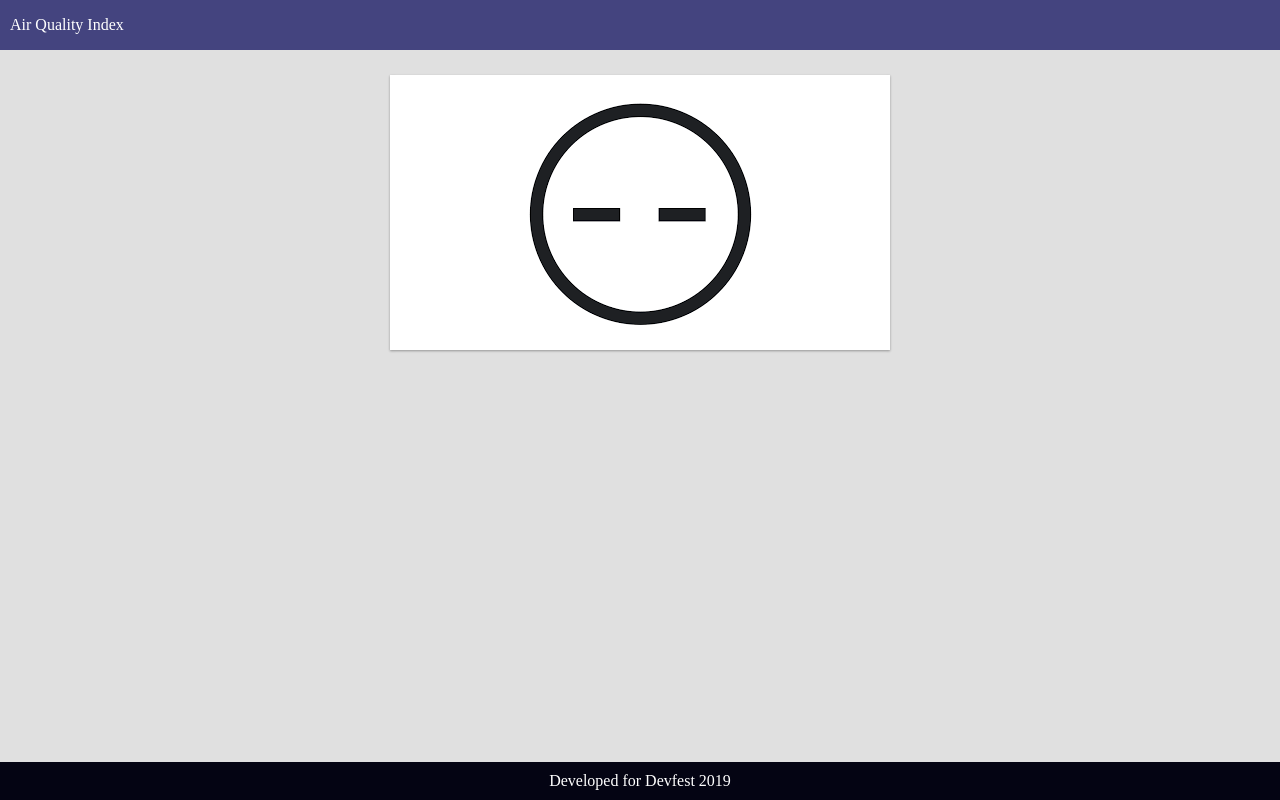
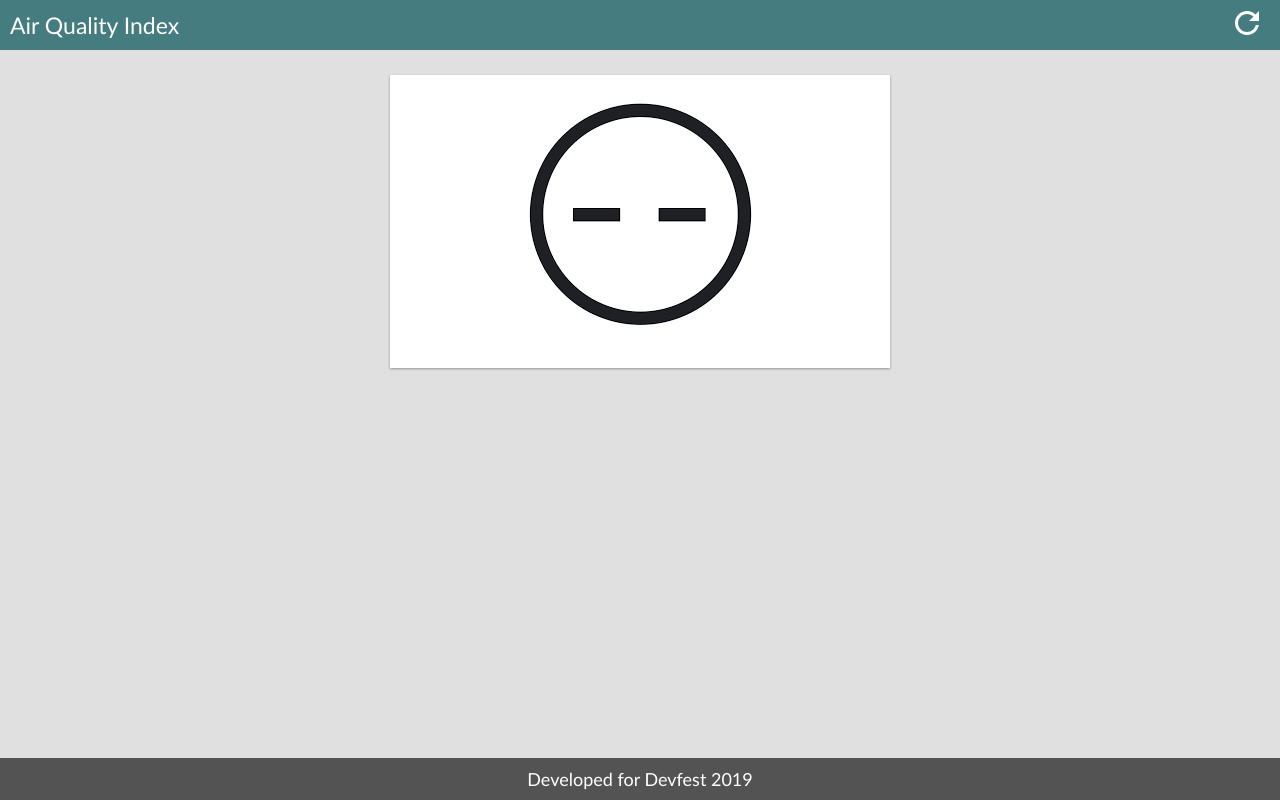
Before and after one commit to AwaisKamran/progressive-web-app-demo, an Angular app in the folder app/: page / in a window 1280 px wide. Built offline with nearby package versions, Linux system fonts and the light colour scheme; no server answers.

Commit message:
Progressive web app: styling changes

```diff
--- a/app/src/app/app.component.css
+++ b/app/src/app/app.component.css
@@ -20,5 +20,31 @@
     display: block;
     margin-left: auto;
     margin-right: auto;
-    margin-top: 25px;
+    margin-top: 10px;
+    font-family: Calibri;
+    font-weight: 100;
 }
+
+.aqi-text{
+    font-weight: 500 !important;
+    font-size: 40px;
+}
+
+.aqi-index{
+    font-size: 45px;
+    font-weight: 100 !important;
+    line-height: 35px;
+}
+
+.city-name, .city-attribute-name{
+    font-weight: 400 !important;
+}
+
+.other-message{
+    width: 100%;
+    text-align: center;
+    font-size: 22px;
+    margin-top: 40px;
+    font-family: Calibri;
+    font-weight: 300;
+}
--- a/app/src/app/app.component.html
+++ b/app/src/app/app.component.html
@@ -1,16 +1,15 @@
 <div class="container">
   <main>
     <div class="aqi-image-container">
-      <img src="../assets/images/{{imageIndex}}.png" />
+      <img src="../assets/images/{{imageIndex}}.png" /><br/>
     </div>
 
-    <div *ngIf="aqiIndexString" class="aqi-description">
+    <div *ngIf="hasAqi; else other" class="aqi-description">
       <div class="aqi-text" [ngStyle]="{'color': colorCode }">{{ aqiIndexString }}</div>
-      <div class="aqi-index" [ngStyle]="{'color': colorCode }">{{ aqiIndexObj.aqi }}</div>
+      <div class="aqi-index" [ngStyle]="{'color': colorCode }">{{ aqiIndexObj.aqi }}</div><br/>
       <div class="city-name">{{ aqiIndexObj.city.name }}</div>
       <div class="city-attribute-name">{{ aqiIndexObj.attributions[0].name }}</div>
-      <div class="iaqi-pm25">pm25 {{ aqiIndexObj.iaqi.pm25.v }}</div>
-      <div class="time">w {{ aqiIndexObj.time.s }}</div>
+      <div class="time">Last recorded {{ aqiIndexObj.time.s | date: 'short'}}</div>
     </div>
   </main>
 </div>
--- a/app/src/app/app.component.ts
+++ b/app/src/app/app.component.ts
@@ -12,16 +12,20 @@ export class AppComponent {
   public colorCode: string;
   public aqiIndexObj: any;
   public imageIndex: number = -1;
+  public hasAqi: boolean = false;
 
   constructor(
     public statsService: StatsService
   ) {
     this.statsService.getAirQualityIndex().subscribe(
       (res: any) => {
+        this.hasAqi = true;
         this.aqiIndexObj = res.data;
         this.evaluateAQI(res.data.aqi);
       },
-      (err) => { }
+      (err) => {
+        this.hasAqi = false;
+      }
     )
   }
 
@@ -57,7 +61,7 @@ export class AppComponent {
       this.imageIndex = 6;
     }
     else{
-      this.aqiIndexString = null;
+      this.hasAqi = false;
     }
   }
 }
--- a/app/src/index.html
+++ b/app/src/index.html
@@ -18,7 +18,9 @@
 </head>
 <body>
   <header class="header">
-    <div class="aqi-heading">Air Quality Index</div>
+    <div class="float-left aqi-heading">Air Quality Index</div>
+    <div class="float-right refresh-icon"><img src="./assets/images/refresh.png" /></div>
+    <div class="clear-both"></div>
   </header>
 
   <div class="root-padding"><app-root></app-root></div>
--- a/app/src/styles.css
+++ b/app/src/styles.css
@@ -2,8 +2,11 @@
     height: 50px;
     line-height: 50px;
     color: white;
-    background-color: #44447f;
+    background-color: #447c7f;
     padding-left: 10px;
+    font-family: Calibri;
+    font-weight: 100;
+    font-size: 23px;
 }
 
 body{
@@ -21,8 +24,29 @@ footer{
     bottom: 0px;
     text-align: center;
     width: 100%;
-    background-color: #040413;
+    background-color: #535354;
     color: white;
     padding-top: 10px;
     padding-bottom: 10px;
+    font-family: Calibri;
+    font-weight: 100;
+    font-size: 18px;
 }
+
+.float-left{
+    float: left;
+}
+
+.float-right{
+    float: right;
+}
+
+.clear-both{
+    clear: both;
+}
+
+.refresh-icon{
+    margin-right: 15px;
+    margin-top: 5px;
+    cursor: pointer;
+}
```
Also changed, not shown: app/src/assets/images/refresh.png (added), 1 other file (tests, documents, lock files or other folders).
